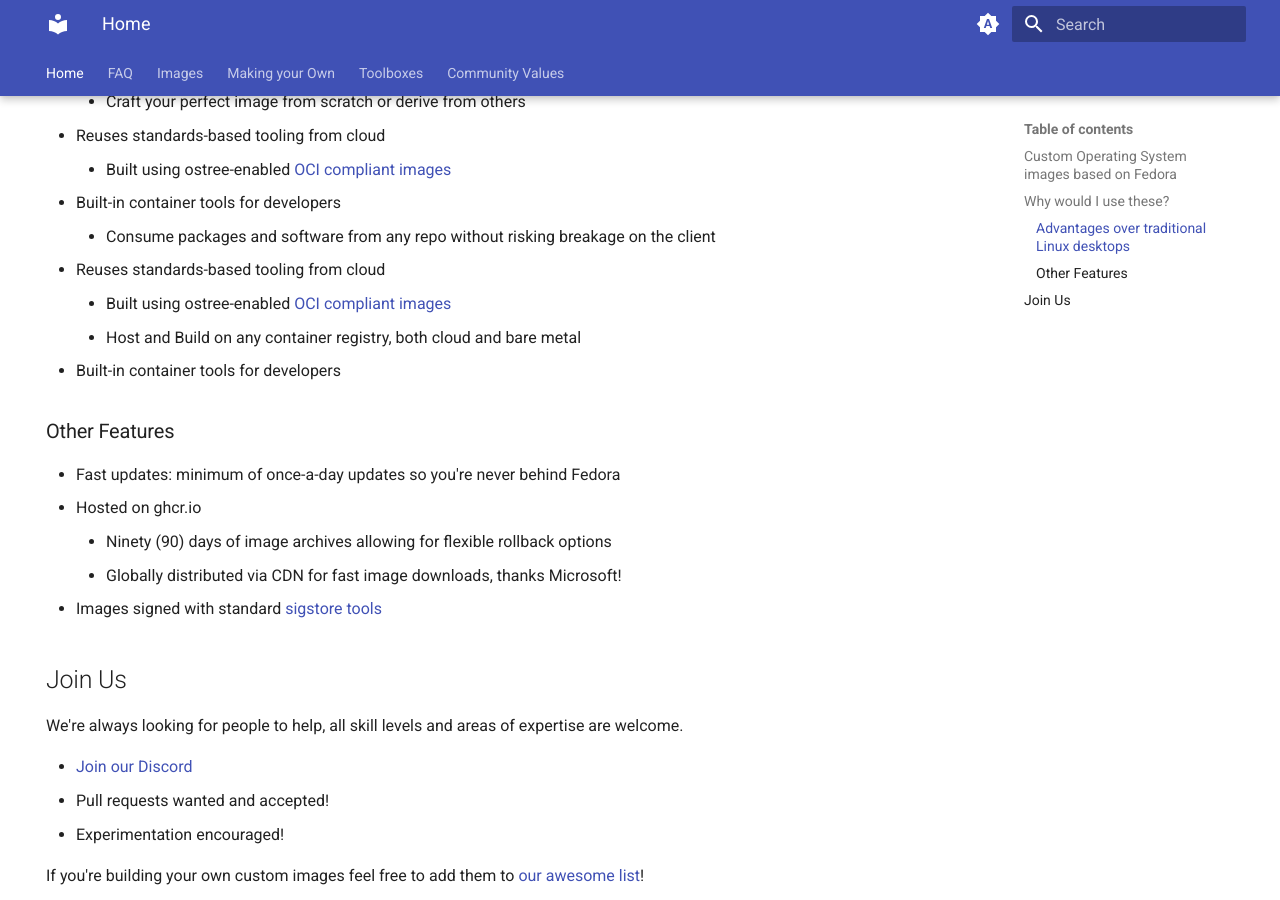
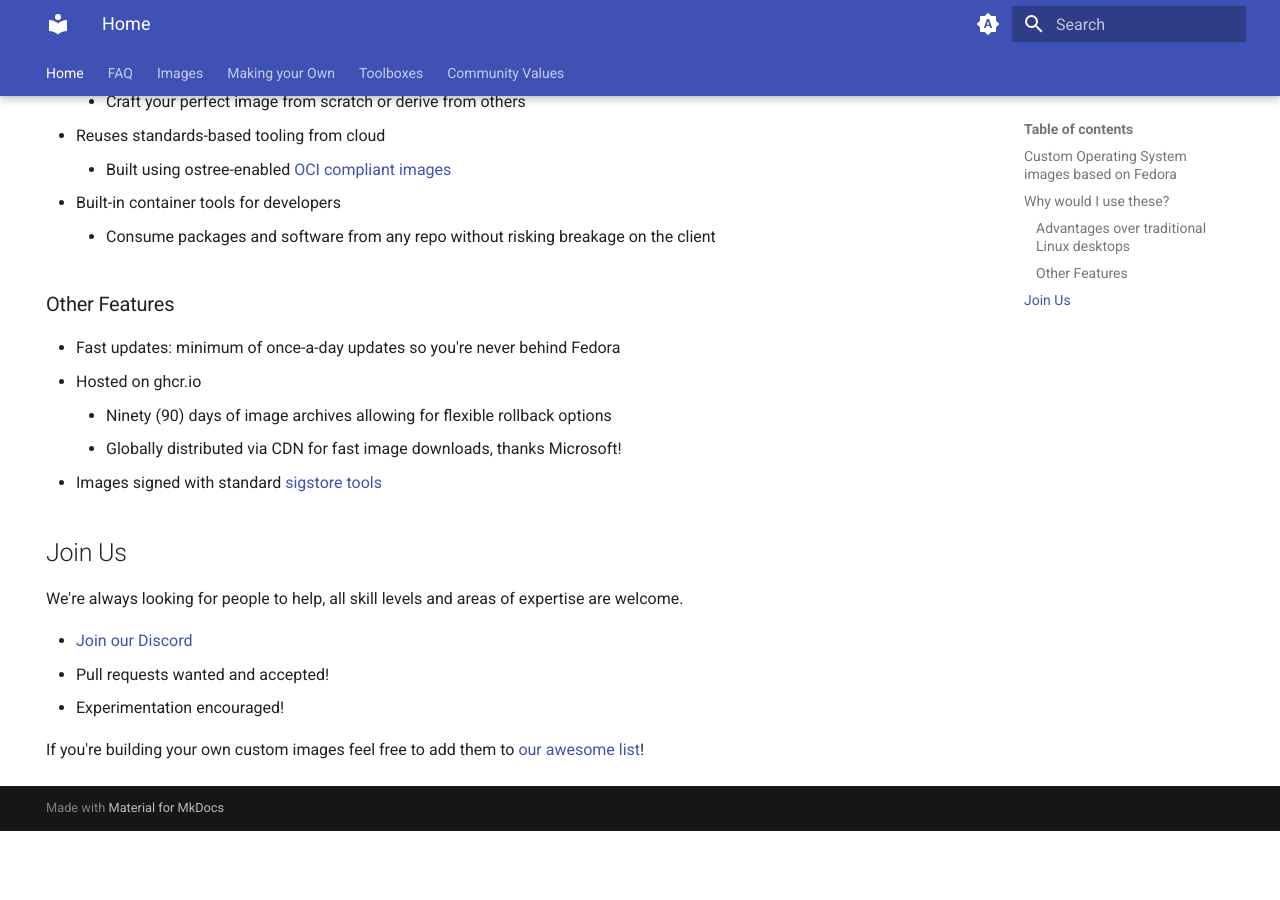
Before and after one commit to ublue-os/website, an MkDocs documentation site: the page built from docs/index.md, in a window 1280 px wide and 900 px high, scrolled down 1013 px. Built offline with MkDocs 1.6.1 and Material for MkDocs 9.7.7, drawn with Linux system fonts in a browser that asks for light colours; after the commit the page ends 1844 px from its top, so only the background shows below that.

Commit message:
fix: remove duplicate text

```diff
--- a/docs/index.md
+++ b/docs/index.md
@@ -36,10 +36,6 @@ These images reflect a more [cloud-native](https://www.youtube.com/watch?v=vZ1LR
     - Built using ostree-enabled [OCI compliant images](https://opencontainers.org/)
 - Built-in container tools for developers
     - Consume packages and software from any repo without risking breakage on the client
-- Reuses standards-based tooling from cloud
-    - Built using ostree-enabled [OCI compliant images](https://opencontainers.org/)
-    - Host and Build on any container registry, both cloud and bare metal
-- Built-in container tools for developers
 
 ### Other Features
 
```
